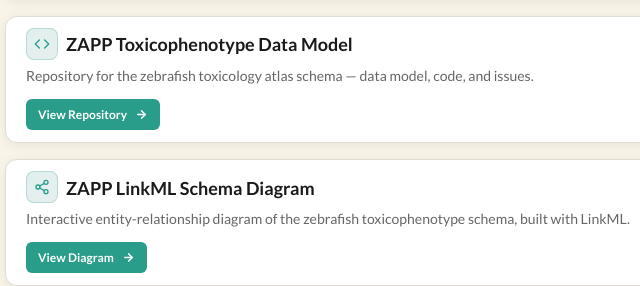
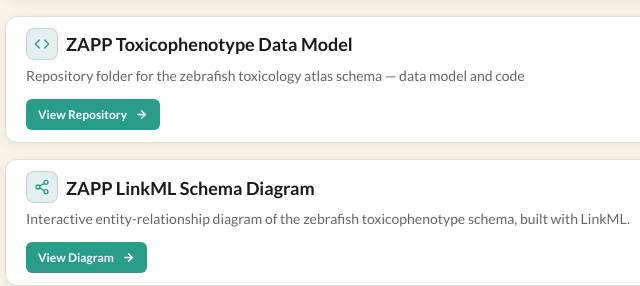
Before and after one commit to zappfish/zappfish.github.io, an Astro site: page /resources in a window 1280 px wide. Shown: the part 744-1030 px from the top of the page, 43-683 px from the left. Built offline with nearby package versions, Linux system fonts and the light colour scheme; Astro itself is replaced by a stand-in of ours.

Commit message:
update Technical Resources links (#85)
- ZAPP Toxicophenotype Data Model now links to the schema folder in the
  zapp-atlas repo; subheading updated.
- ZAPP LinkML Schema Diagram now links to the ZAPPSchema diagram URL.

```diff
--- a/src/pages/resources.astro
+++ b/src/pages/resources.astro
@@ -46,15 +46,15 @@ const resources: ResourceGroup[] = [
             },
             {
                 title: 'ZAPP Toxicophenotype Data Model',
-                description: 'Repository for the zebrafish toxicology atlas schema — data model, code, and issues.',
-                href: 'https://github.com/zappfish/zebrafish-toxicology-atlas-schema',
+                description: 'Repository folder for the zebrafish toxicology atlas schema — data model and code',
+                href: 'https://github.com/zappfish/zapp-atlas/tree/main/server/src/zapp_atlas/schema',
                 label: 'View Repository',
                 icon: CodeIcon,
             },
             {
                 title: 'ZAPP LinkML Schema Diagram',
                 description: 'Interactive entity-relationship diagram of the zebrafish toxicophenotype schema, built with LinkML.',
-                href: 'https://zappfish.org/zebrafish-toxicology-atlas-schema/schema_diagram/',
+                href: 'https://zappfish.org/ZAPPSchema/schema_diagram/',
                 label: 'View Diagram',
                 icon: ShareIcon,
             },
```
